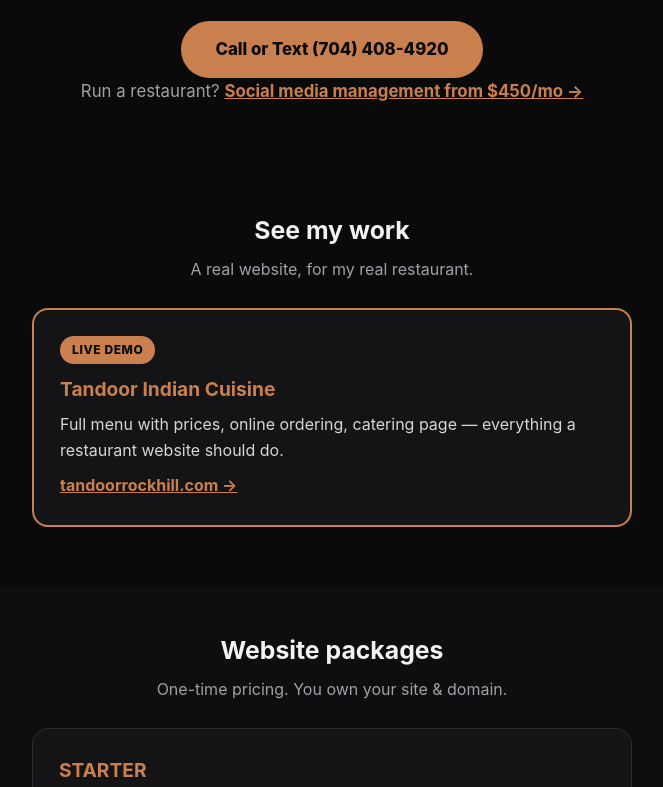
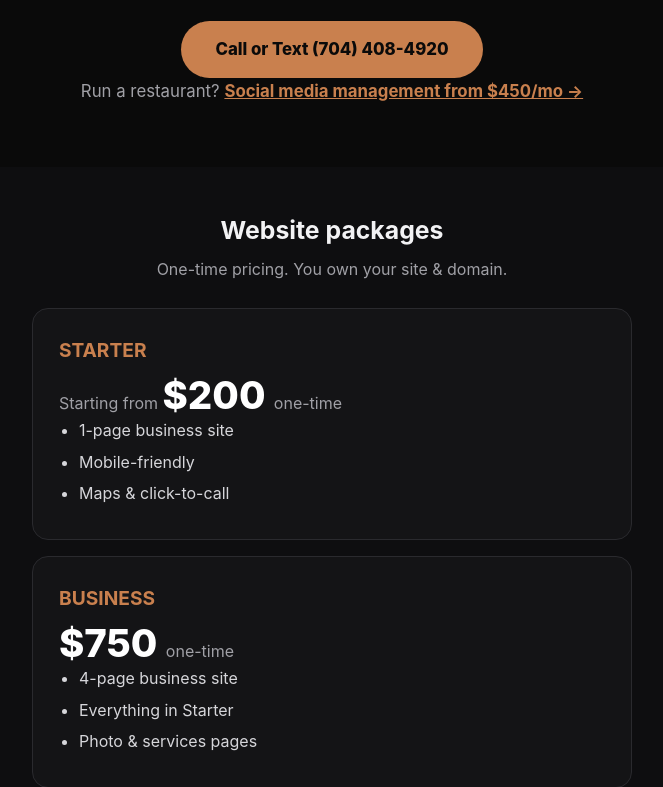
Before and after one commit to rockmillsocial/rockmill-demo, a plain HTML site: page index.html in a window 1280 px wide. Shown: the part 499-1286 px from the top of the page, without its empty margins (308-971 px from the left). Drawn offline with Linux system fonts and the light colour scheme.

Commit message:
Remove See my work / Tandoor section

```diff
--- a/index.html
+++ b/index.html
@@ -68,19 +68,6 @@
     <p class="hero-alt">Run a restaurant? <a href="#social">Social media management from $450/mo &rarr;</a></p>
   </div>
 </header>
-
-<section>
-  <div class="wrap">
-    <h2>See my work</h2>
-    <p class="sub">A real website, for my real restaurant.</p>
-    <div class="card demo">
-      <span class="tag">LIVE DEMO</span>
-      <h3>Tandoor Indian Cuisine</h3>
-      <p>Full menu with prices, online ordering, catering page — everything a restaurant website should do.</p>
-      <p style="margin-top:10px"><a href="https://tandoorrockhill.com">tandoorrockhill.com &rarr;</a></p>
-    </div>
-  </div>
-</section>
 
 <section style="background:#0e0e10">
   <div class="wrap">
```
